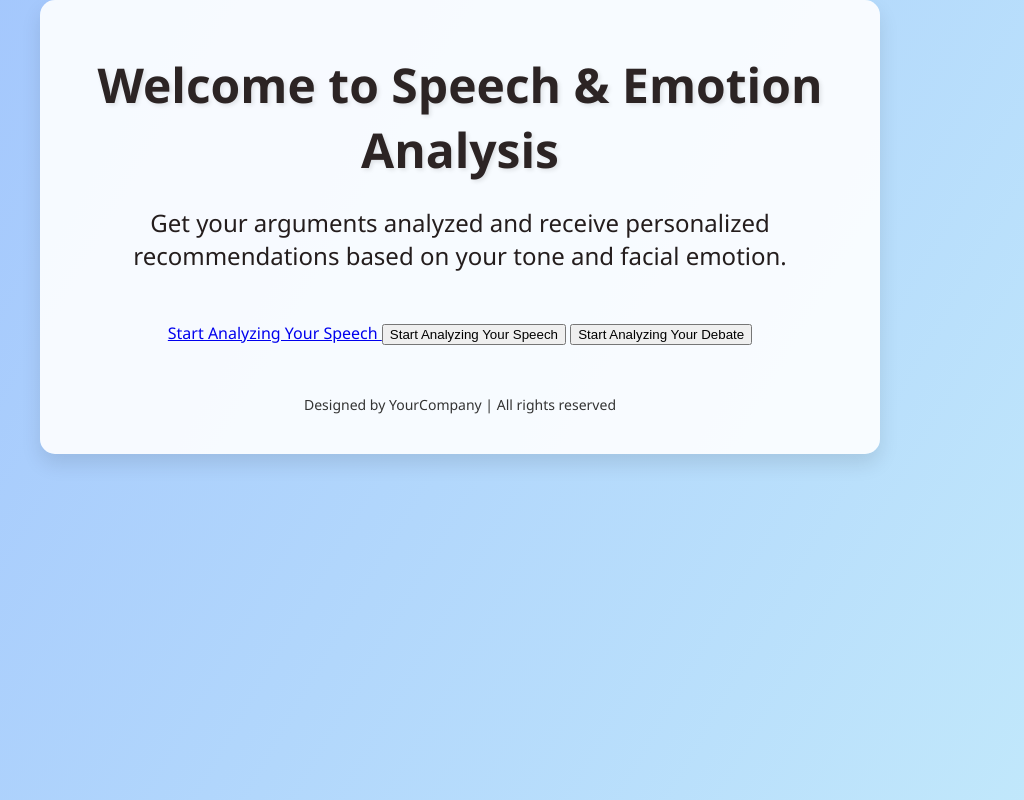
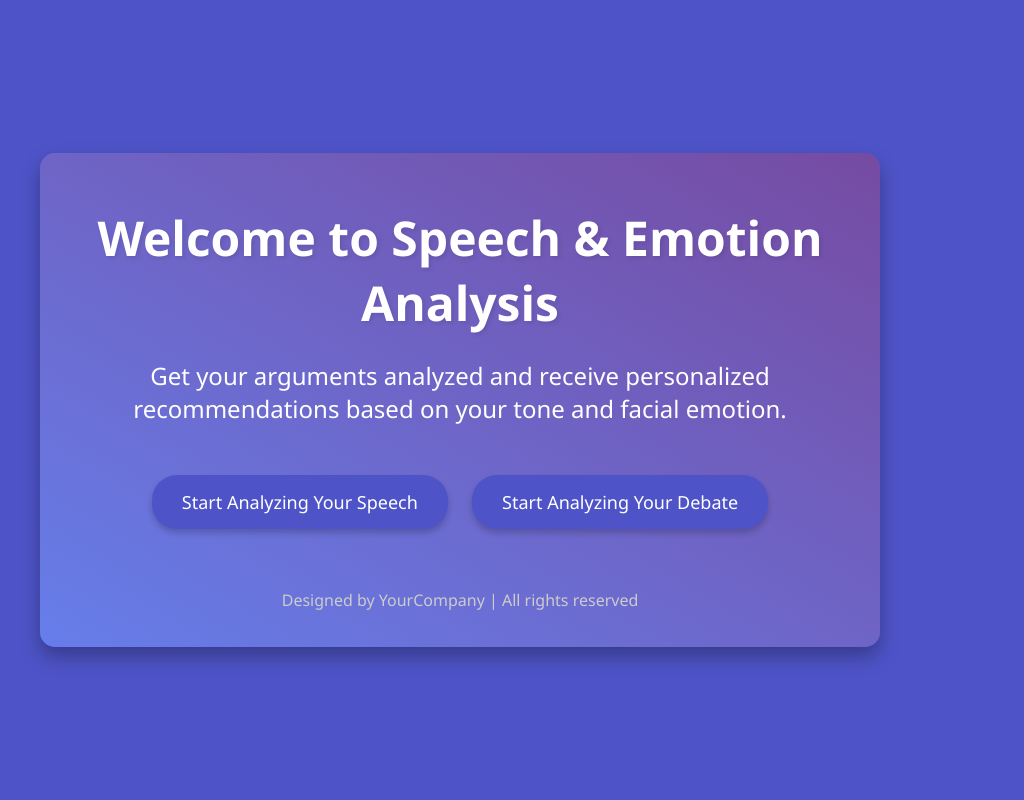
Before and after one commit to adityaSureshCHS/SDBot, a Flask app: page / in a window 1280 px wide. Shown: the whole page, without its empty margins (180-1204 px from the left). Run offline with Flask 3, Linux system fonts and the light colour scheme.

Commit message:
dfdfdf
dfdfdf

```diff
--- a/Templates/main.html
+++ b/Templates/main.html
@@ -1,51 +1,51 @@
-
 <!DOCTYPE html>
 <html lang="en">
 <head>
   <meta charset="UTF-8">
   <meta name="viewport" content="width=device-width, initial-scale=1.0">
   <title>Welcome to Speech & Emotion Analysis</title>
-  <link rel="stylesheet" href="styles.css">
   <style>
-
-  html, body {
-    height: 100%;
-  }
-
-
     body {
       font-family: 'Segoe UI', Tahoma, Geneva, Verdana, sans-serif;
       margin: 0;
       padding: 0;
-    background-image: linear-gradient(120deg, #a1c4fd 0%, #c2e9fb 100%);
-    color: #333;
+      background-color: #4e54c8; /* Solid background color for the outer container */
+      color: #fff;
+      overflow: hidden;
     }
 
     .container {
+      display: flex;
+      justify-content: center;
+      align-items: center;
+      height: 100vh;
+      position: relative;
+    }
+
+    .box {
       max-width: 800px;
       margin: 0 auto;
       padding: 20px;
-    background-color: rgba(255, 255, 255, 0.9);
       border-radius: 15px;
-    box-shadow: 0 10px 20px rgba(0, 0, 0, 0.1);
+      background-image: linear-gradient(to left bottom, #764ba2, #667eea); /* Mirrored gradient background for the inner box */
+      box-shadow: 0 10px 20px rgba(0, 0, 0, 0.3);
     }
 
-
-  h1 {
-    font-size: 42px;
-    color: #004d99;
-    margin-bottom: 10px;
-    text-shadow: 2px 2px 4px rgba(0, 0, 0, 0.2);
+    header {
+      text-align: center;
+      margin-bottom: 30px;
+      animation: fadeInUp 1s ease;
     }
 
-  p {
-    font-size: 20px;
-    color: #333;
-    margin-bottom: 20px;
+    @keyframes fadeInUp {
+      0% {
+        opacity: 0;
+        transform: translateY(-20px);
       }
-
-  main {
-    text-align: center;
+      100% {
+        opacity: 1;
+        transform: translateY(0);
+      }
     }
 
     .result-container {
@@ -56,102 +56,73 @@
       box-shadow: 0 4px 8px rgba(0, 0, 0, 0.1);
     }
 
-  .analysis-details {
-    text-align: left;
-    margin-bottom: 20px;
+    .container main {
+      text-align: center; /* Center the content horizontally */
     }
 
-  .analysis-details p {
+    .container button,
+    .container a {
+      background-color: #4e54c8;
+      color: #fff; /* Changed text color to white */
       font-size: 18px;
-    color: #555;
+      padding: 15px 30px;
+      border: none;
+      border-radius: 25px;
+      cursor: pointer;
+      box-shadow: 0 4px 6px rgba(0, 0, 0, 0.2);
+      transition: background-color 0.3s ease;
+      text-decoration: none;
+      display: inline-block;
+      margin: 10px; /* Increased margin for better spacing */
     }
 
-  .analysis-details h2 {
-    font-size: 24px;
-    color: #004d99;
-    margin-bottom: 10px;
+    .container button:hover,
+    .container a:hover {
+      background-color: #3f4db8;
     }
 
     footer {
       text-align: center;
       margin-top: 50px;
-    color: #777;
+      color: #ccc;
       font-size: 16px;
-  }
-
-  header {
-    margin-bottom: 50px;
-    text-align: center;
-  }
-
-  .logo {
-    width: 100px; /* Adjust as needed */
-    margin-bottom: 20px;
+      animation: fadeInUp 1s ease;
     }
 
     header h1 {
       font-size: 48px;
-    color: #2c2424; /* White color for text */
+      color: #fff; /* Changed text color to white */
       margin-bottom: 10px;
       text-shadow: 2px 2px 4px rgba(0, 0, 0, 0.1);
     }
 
     header p {
       font-size: 24px;
-    color: #241d1d; /* White color for text */
+      color: #fff; /* Changed text color to white */
       margin-bottom: 40px;
     }
-
-
-  .features, .about {
-    margin-bottom: 50px;
-  }
-
-  .features h2, .about h2 {
-    color: #fff; /* White color for headings */
-    margin-bottom: 20px;
-  }
-
-  .features ul, .about ul {
-    list-style: none;
-    padding: 0;
-  }
-
-  .features ul li, .about ul li {
-    margin-bottom: 10px;
-    color: #eee; /* Light gray color for text */
-    font-size: 18px;
-    animation: fallIn 1s ease forwards;
-    opacity: 0;
-    transform: translateY(-100%);
-  }
-
-  footer p {
-    font-size: 14px;
-  }
-
   </style>
 </head>
 <body>
   <div class="container">
+    <div class="box">
       <header>
         <h1>Welcome to Speech & Emotion Analysis</h1>
         <p>Get your arguments analyzed and receive personalized recommendations based on your tone and facial emotion.</p>
       </header>
       <main>
-      <a id="startSpeechBtn" href="{{form_action_url1}}"> Start Analyzing Your Speech </a>
-      <button id="startSpeechBtn">Start Analyzing Your Speech</button>
-      <button id="startDebateBtn">Start Analyzing Your Debate</button>
+        <a id="startSpeechBtn" href="{{form_action_url1}}">Start Analyzing Your Speech</a>
+        <a id="startDebateBtn" href="#">Start Analyzing Your Debate</a>
       </main>
       <footer>
         <p>Designed by YourCompany | All rights reserved</p>
       </footer>
     </div>
+  </div>
   <script>
     document.getElementById("startSpeechBtn").addEventListener("click", function() {
       window.location.href = "speech_analysis.html"; // Redirect to the speech analysis page
     });
-    //hi
   </script>
 </body>
 </html>
```
Lines whose indentation alone changed are shown as unchanged.
